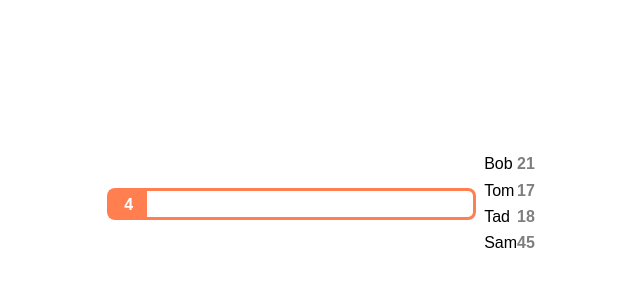
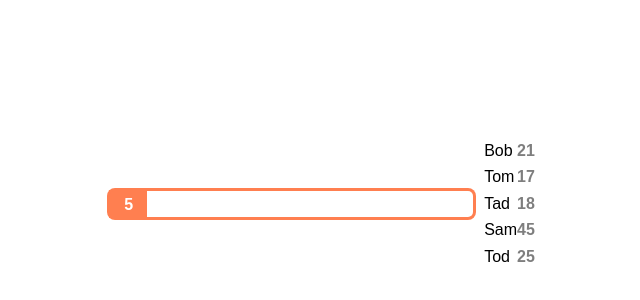
Before and after one commit to oleksii-sumy/html-css, a React app in the folder react/lesson9-forms/hw1-filtered_list/: page / in a window 1280 px wide. Shown: the part 196-496 px from the top of the page, without its empty margins (315-955 px from the left). Built offline with nearby package versions, Linux system fonts and the light colour scheme.

Commit message:
Add files via upload

```diff
--- a/react/lesson9-forms/hw1-filtered_list/src/Filter.jsx
+++ b/react/lesson9-forms/hw1-filtered_list/src/Filter.jsx
@@ -1,10 +1,15 @@
-import React from 'react';
+import React from "react";
 
-const Filter = ({ count, filterText, onChange }) => (
-  <div className="filter">
-    <span className="filter__count">{count}</span>
-    <input type="text" className="filter__input" value={filterText} onChange={onChange} />
-  </div>
-);
+const Filter = ({filterText, count, onChange}) => {
 
+  return (
+    <>
+      <div className="filter">
+        <span className="filter__count">{count}</span>
+        <input type="text" className="filter__input" value={filterText} onChange={onChange} />
+      </div>
+    </>
+  );
+
+}
 export default Filter;
--- a/react/lesson9-forms/hw1-filtered_list/src/User.jsx
+++ b/react/lesson9-forms/hw1-filtered_list/src/User.jsx
@@ -10,5 +10,4 @@ const User = ({name, age}) => {
   );
 
 }
-
 export default User;
--- a/react/lesson9-forms/hw1-filtered_list/src/UsersList.jsx
+++ b/react/lesson9-forms/hw1-filtered_list/src/UsersList.jsx
@@ -1,6 +1,6 @@
-import React, {Component} from "react";
+import React, { Component } from 'react';
 import User from './User';
-import Filter from "./Filter";
+import Filter from './Filter';
 
 class UsersList extends Component {
   state = {
@@ -22,12 +22,12 @@ class UsersList extends Component {
         <Filter
           filterText={this.state.filterText}
           onChange={this.handleChange}
-          count={users.length}
+          count={filtredUsers.length}
         />
 
-        <ul class="users">
+        <ul className="users">
           {filtredUsers.map(user => (
-            <User name={user.name} age={user.age} />
+            <User key={user.id} name={user.name} age={user.age} />
           ))}
         </ul>
       </>
--- a/react/lesson9-forms/hw1-filtered_list/src/index.jsx
+++ b/react/lesson9-forms/hw1-filtered_list/src/index.jsx
@@ -28,6 +28,11 @@ const users = [
     age: 45,
     name: 'Sam',
   },
+  {
+    id: 'id-4',
+    age: 25,
+    name: 'Tod',
+  },
 ];
 
 ReactDom.render(<UsersList users={users} />, rootElement);
```
